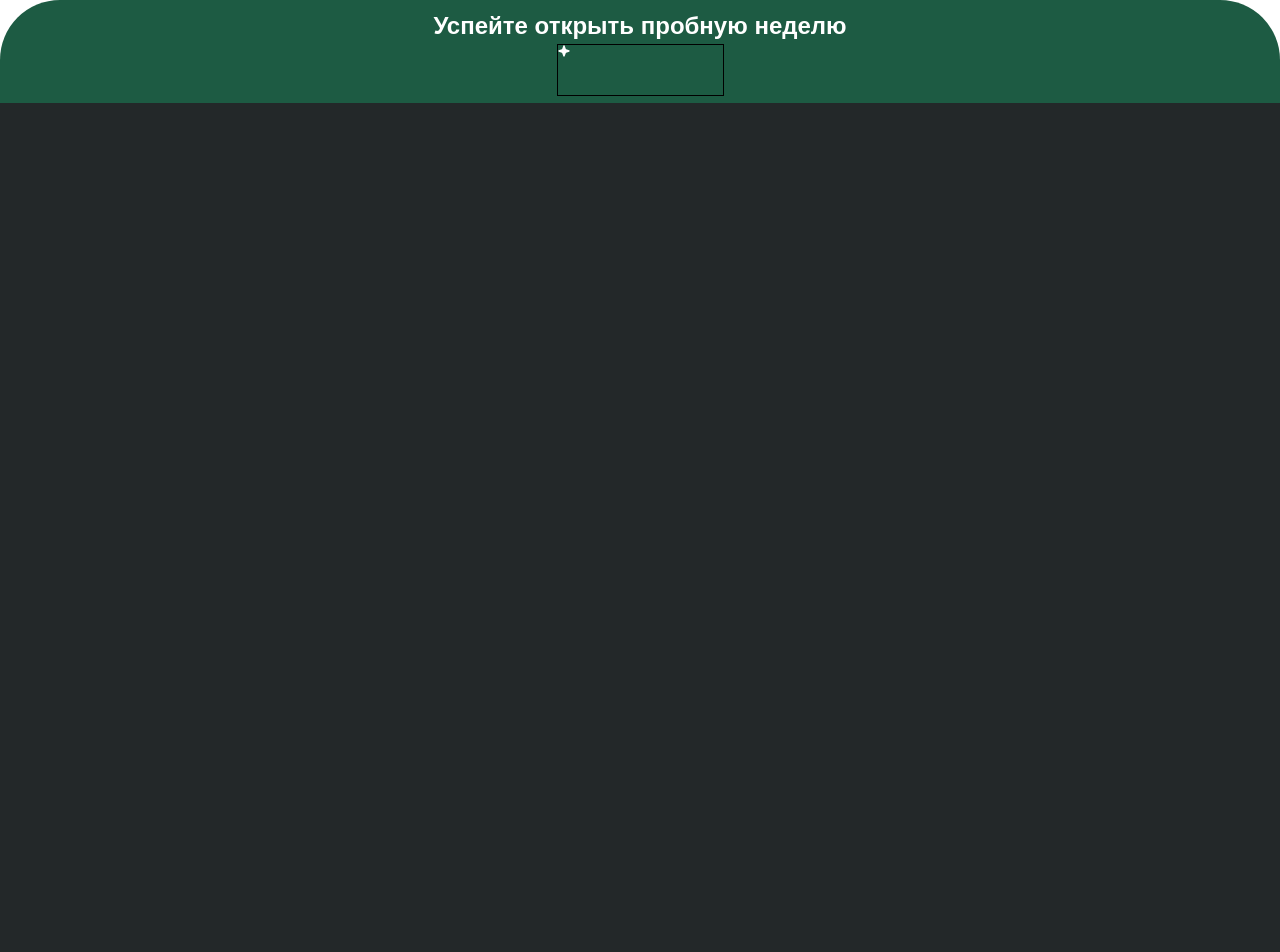
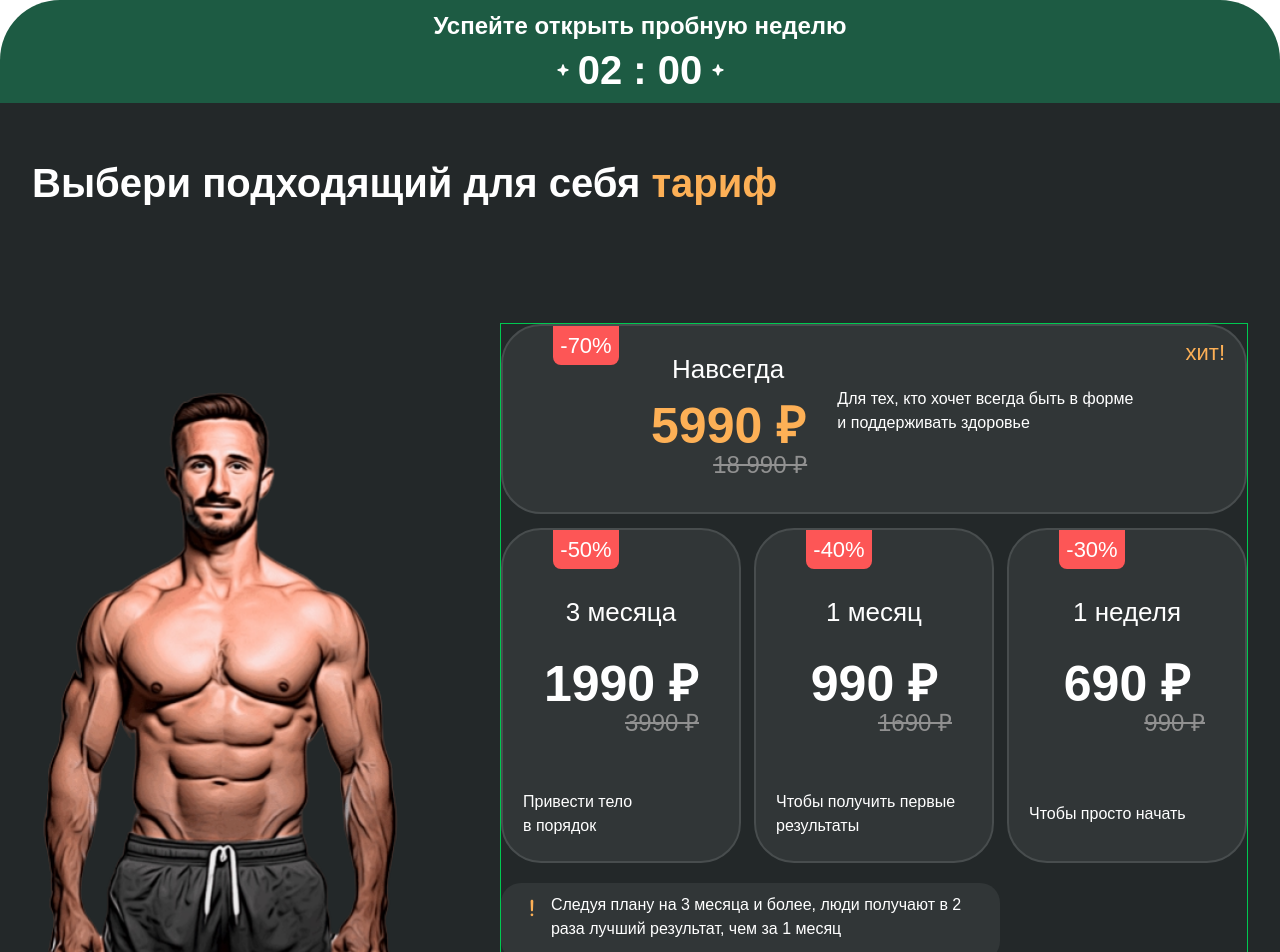
Before and after one commit to BatanAndrei/testovoe_4a_konsalting, a Next.js app: page / in a window 1280 px wide. Shown: the top 952 px of the page. Built offline with nearby package versions, Linux system fonts and the light colour scheme.

Commit message:
added card tariff

```diff
--- a/app/layout.js
+++ b/app/layout.js
@@ -1,4 +1,4 @@
-import { Geist, Geist_Mono, Montserrat } from "next/font/google";
+import { Geist, Geist_Mono, Montserrat, Raleway } from "next/font/google";
 import "./globals.css";
 
 const geistSans = Geist({
@@ -16,6 +16,16 @@ const montserrat = Montserrat({
   subsets: ["latin", "cyrillic"],
 });
 
+const raleway = Raleway({
+  variable: "--font-raleway",
+  subsets: ["latin", "cyrillic"],
+});
+
+const gilroy = Montserrat({
+  variable: "--font-gilroy",
+  subsets: ["latin", "cyrillic"],
+});
+
 export const metadata = {
   title: "Testovoe 4A Konsalting",
   description: "Generated by create next app",
@@ -24,7 +34,7 @@ export const metadata = {
 export default function RootLayout({ children }) {
   return (
     <html lang="en">
-      <body className={`${montserrat.variable} ${geistSans.variable} ${geistMono.variable}`}>
+      <body className={`${montserrat.variable} ${geistSans.variable} ${geistMono.variable} ${raleway.variable} ${gilroy.variable}`}>
         {children}
       </body>
     </html>
--- a/app/page.js
+++ b/app/page.js
@@ -1,17 +1,47 @@
 import Button from '../components/ui/Button/Button';
 import StarIcon from '../components/StarIcon/StarIcon';
+import Image from 'next/image';
+import imgDesck from '../public/imgDesck.png';
+import TariffCardDesck from '../components/ui/TariffCardDesck/TariffCardDesck';
+import AlertIcon from '../components/AlertIcon/AlertIcon';
 
 export default function Home() {
+
   return (
     <>
       <header className='w-[100%] h-[103px] bg-[#1D5B43] rounded-t-[60px] flex flex-col items-center justify-center'>
         <span className='text-[24px] text-[#FFFFFF] font-montserrat font-semibold'>Успейте открыть пробную неделю</span>
-        <div className='w-[167px] h-[52px] border border-black'>
+        <div className='w-[167px] h-[52px] flex items-center justify-between'>
+          <StarIcon />
+            <span className='font-raleway font-bold text-[40px] text-[#FFFFFF]'>02 : 00</span>
           <StarIcon />
         </div>
       </header>
       <main className='w-[100%] h-[1518px] bg-[#232829] rounded-b-[60px] flex justify-center'>
+        <div className='w-[1216px] h-[1518px]'>
+          <div className='mt-[50px] font-montserrat font-bold text-[40px]'>
+            <span className='text-[white]'>Выбери подходящий для себя</span>
+            <span className='text-[#FDB056]'> тариф</span>
+          </div>
+          <div className='mt-[110px] w-[1216px] h-[867px] flex items-center justify-between'>
+             <Image src={imgDesck} alt="Фото атлета" width={380} height={767} />
+             <div className='w-[748px] h-[867px] border border-green-500'>
+              <TariffCardDesck title='Навсегда' price='5990 ₽' percent='-70%' description='Для тех, кто хочет всегда быть в форме и поддерживать здоровье' originalPrice='18 990 ₽' hit />
+              <div className='flex justify-between mt-[14px] w-[100%] h-[335px]'>
+                <TariffCardDesck percent='-50%' title='3 месяца' price='1990 ₽' originalPrice='3990 ₽' description={'Привести тело\nв порядок'}/>
+                <TariffCardDesck percent='-40%' title='1 месяц' price='990 ₽' originalPrice='1690 ₽' description={'Чтобы получить первые результаты'}/>
+                <TariffCardDesck percent='-30%' title='1 неделя' price='690 ₽' originalPrice='990 ₽' description={'Чтобы просто начать'}/>
+              </div>
+              <div className='flex p-[10px_20px_18px_20px] bg-[#313637] mt-[20px] w-[499px] h-[78px] rounded-[20px]'>
+                <AlertIcon />
+                <span className='ml-[8px] text-[#FFFFFF] text-[16px] font-montserrat font-regular'>Следуя плану на 3 месяца и более, люди получают в 2 раза лучший результат, чем за 1 месяц</span>
+              </div>
+             </div>
+          </div>
+          <div className='mt-[66px] w-[1216px] h-[231px] border border-red-500'>
 
+          </div>
+        </div>
         {/* <Button title='Купить' className='w-[352px] h-[66px] rounded-[20px] bg-[#FDB056] text-[20px] font-montserrat font-bold' /> */}
       </main>
     </>
--- /dev/null
+++ b/components/AlertIcon/AlertIcon.jsx
@@ -0,0 +1,10 @@
+const AlertIcon = () => {
+	return (
+		<svg width="36" height="28" viewBox="0 0 24 26" fill="none" xmlns="http://www.w3.org/2000/svg">
+    <path d="M10.8775 16.6437C10.8869 17.2578 11.3885 17.75 12.0025 17.75C12.6166 17.75 13.1181 17.2531 13.1275 16.6437L13.5025 6.5375C13.526 6.15313 13.3853 5.77813 13.1135 5.4875C12.8228 5.17813 12.4197 5 12.0025 5C11.5853 5 11.1822 5.17813 10.8916 5.4875C10.6197 5.77813 10.4791 6.15313 10.5025 6.5375L10.8775 16.6437Z" fill="#FDB056"/>
+    <path d="M12 23C12.8284 23 13.5 22.3284 13.5 21.5C13.5 20.6716 12.8284 20 12 20C11.1716 20 10.5 20.6716 10.5 21.5C10.5 22.3284 11.1716 23 12 23Z" fill="#FDB056"/>
+		</svg>
+	)
+}
+
+export default AlertIcon;
--- /dev/null
+++ b/components/ui/TariffCardDesck/TariffCardDesck.jsx
@@ -0,0 +1,15 @@
+import TariffHit from "./TariffHit";
+import TariffRegular from "./TariffRegular";
+
+const TariffCardDesck = ({ hit = false, title, price, percent, description, originalPrice }) => {
+  switch (hit) {
+    case true:
+      return <TariffHit title={title} price={price} percent={percent} description={description} originalPrice={originalPrice} />;
+    case false:
+      return <TariffRegular title={title} price={price} percent={percent} description={description} originalPrice={originalPrice} />;
+    default:
+      return <TariffRegular title={title} price={price} percent={percent} description={description} originalPrice={originalPrice} />;
+  }
+}
+
+export default TariffCardDesck;
--- /dev/null
+++ b/components/ui/TariffCardDesck/TariffHit.jsx
@@ -0,0 +1,18 @@
+const TariffHit = ({ title, price, percent, description, originalPrice }) => {
+	return (
+		<div className='bg-[#313637] pl-[50px] pr-[20px] w-[100%] h-[190px] border-2 border-[#484D4E] rounded-[40px] flex justify-between'>
+			<div className='w-[66px] h-[39px] rounded-b-[8px] bg-[#FD5656] flex items-center justify-center'>
+				<span className='text-[22px] text-[#FFFFFF] font-gilroy'>{percent}</span>
+			</div>
+			<div className='mt-[24px] w-[178px] h-[126px]'>
+				<div className='flex justify-center text-[#FFFFFF] text-[26px] font-montserrat font-medium'>{title}</div>
+				<div className='flex justify-center w-[178px] h-[50px] text-[#FDB056] text-[50px] font-montserrat font-semibold'>{price}</div>
+				<div className='flex justify-end m-[8px_10px_0_0] line-through text-[#919191] text-[24px] font-montserrat font-regular'>{originalPrice}</div>
+			</div>
+			<div className='pb-[20px] flex items-center w-[328px] h-[190px] text-[16px] text-[#FFFFFF] ont-montserrat font-regular'>{description}</div>
+			<div className='mt-[10px] text-[#FDB056] text-[22px] font-montserrat font-medium'>хит!</div>
+		</div>
+	)
+}
+
+export default TariffHit;
--- /dev/null
+++ b/components/ui/TariffCardDesck/TariffRegular.jsx
@@ -0,0 +1,17 @@
+const TariffRegular = ({ title, price, percent, description, originalPrice }) => {
+	return (
+		<div className='bg-[#313637] w-[240px] h-[335px] border-2 border-[#484D4E] rounded-[40px]'>
+			<div className='ml-[50px] w-[66px] h-[39px] rounded-b-[8px] bg-[#FD5656] flex items-center justify-center'>
+				<span className='text-[22px] text-[#FFFFFF] font-gilroy'>{percent}</span>
+			</div>
+			<div className='mt-[24px] w-[100%] h-[126px]'>
+				<div className='flex justify-center w-[100%] text-[#FFFFFF] text-[26px] font-montserrat font-medium'>{title}</div>
+				<div className='mt-[15px] flex justify-center w-[100%] h-[50px] text-[#FFFFFF] text-[50px] font-montserrat font-semibold'>{price}</div>
+				<div className='pr-[40px] flex justify-end w-[100%] m-[8px_10px_0_0] line-through text-[#919191] text-[24px] font-montserrat font-regular'>{originalPrice}</div>
+			</div>
+			<div className='p-[0_20px_0_20px] flex items-center w-[100%] h-[190px] text-[16px] text-[#FFFFFF] ont-montserrat font-regular whitespace-pre-line'>{description}</div>
+		</div>
+	)
+}
+
+export default TariffRegular;
--- a/tailwind.config.js
+++ b/tailwind.config.js
@@ -5,12 +5,15 @@ module.exports = {
     './components/**/*.{js,ts,jsx,tsx,mdx}',
     './app/**/*.{js,ts,jsx,tsx,mdx}',
   ],
-  theme: {
-    extend: {
-      fontFamily: {
-        montserrat: ['var(--font-montserrat)', 'sans-serif'],
+    theme: {
+      extend: {
+        fontFamily: {
+          raleway: ['var(--font-raleway)'],
+          montserrat: ['var(--font-montserrat)'],
+          geist: ['var(--font-geist-sans)'],
+          'geist-mono': ['var(--font-geist-mono)'],
+        },
       },
     },
-  },
   plugins: [],
 }
```
Also changed, not shown: public/imgDesck.png (added).
